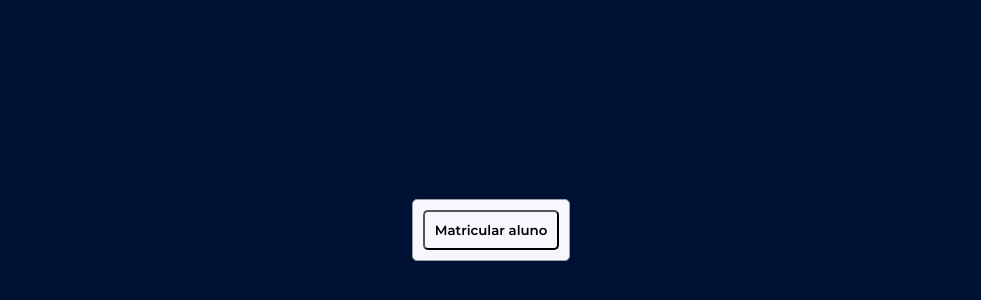
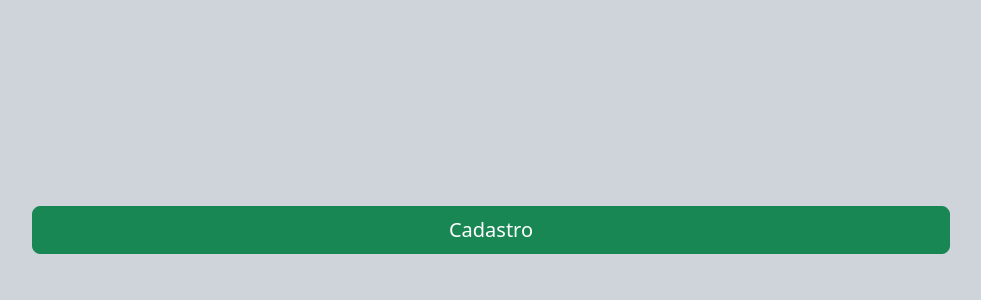
Before and after one commit to pv-toledo/DM_cadevre, a plain HTML site: page index.html in a window 1280 px wide. Shown: the part 170-470 px from the top of the page, without its empty margins (149-1130 px from the left). Drawn offline with nearby package versions, Linux system fonts and the light colour scheme.

Commit message:
atualização da página inicial e inseri um link em cadastro.html para voltar para a página inicial

```diff
--- a/index.html
+++ b/index.html
@@ -1,22 +1,33 @@
 <!DOCTYPE html>
 <html lang="en">
+
 <head>
     <meta charset="UTF-8">
     <meta name="viewport" content="width=device-width, initial-scale=1.0">
+    <link href="https://cdn.jsdelivr.net/npm/bootstrap@5.3.3/dist/css/bootstrap.min.css" rel="stylesheet"
+        integrity="sha384-QWTKZyjpPEjISv5WaRU9OFeRpok6YctnYmDr5pNlyT2bRjXh0JMhjY6hW+ALEwIH" crossorigin="anonymous">
     <link rel="stylesheet" href="style_index.css">
     <link rel="preconnect" href="https://fonts.googleapis.com">
     <link rel="preconnect" href="https://fonts.gstatic.com" crossorigin>
     <link href="https://fonts.googleapis.com/css2?family=Montserrat:ital,wght@0,100..900;1,100..900&display=swap"
-    rel="stylesheet">
+        rel="stylesheet">
     <title>Página inicial</title>
 </head>
-<body>
-    <div>
-        <button>
-            <a href="cadastro.html">Matricular aluno</a>
-        </button>
 
+<body class="bg-dark-subtle">
+    <div class="container-fluid vh-100 d-flex flex-column align-items-center">
+        <div class="row d-flex flex-grow-1 w-75">
+            <div class="col d-flex flex-column justify-content-center">
+                <button class="btn btn-success btn-lg"><a href="cadastro.html">Cadastro</a></button>
+            </div>
+        </div>
     </div>
 
+
+
+    <script src="https://cdn.jsdelivr.net/npm/bootstrap@5.3.3/dist/js/bootstrap.bundle.min.js"
+        integrity="sha384-YvpcrYf0tY3lHB60NNkmXc5s9fDVZLESaAA55NDzOxhy9GkcIdslK1eN7N6jIeHz"
+        crossorigin="anonymous"></script>
 </body>
+
 </html>
--- a/style_index.css
+++ b/style_index.css
@@ -1,91 +1,4 @@
-/* http://meyerweb.com/eric/tools/css/reset/
-   v2.0 | 20110126
-   License: none (public domain)
-*/
-
-html, body, div, span, applet, object, iframe,
-h1, h2, h3, h4, h5, h6, p, blockquote, pre,
-a, abbr, acronym, address, big, cite, code,
-del, dfn, em, img, ins, kbd, q, s, samp,
-small, strike, strong, sub, sup, tt, var,
-b, u, i, center,
-dl, dt, dd, ol, ul, li,
-fieldset, form, label, legend,
-table, caption, tbody, tfoot, thead, tr, th, td,
-article, aside, canvas, details, embed,
-figure, figcaption, footer, header, hgroup,
-menu, nav, output, ruby, section, summary,
-time, mark, audio, video {
-	margin: 0;
-	padding: 0;
-	border: 0;
-	font-size: 100%;
-	font: inherit;
-	vertical-align: baseline;
+button a {
+    text-decoration: none;
+    color: inherit;
 }
-/* HTML5 display-role reset for older browsers */
-article, aside, details, figcaption, figure,
-footer, header, hgroup, menu, nav, section {
-	display: block;
-}
-body {
-	line-height: 1;
-}
-ol, ul {
-	list-style: none;
-}
-blockquote, q {
-	quotes: none;
-}
-blockquote:before, blockquote:after,
-q:before, q:after {
-	content: '';
-	content: none;
-}
-table {
-	border-collapse: collapse;
-	border-spacing: 0;
-}
-
-/*-----------------------------------------------*/
-html{
-    font-family: "Montserrat", sans-serif;
-}
-
-body{
-    background-color: #001233;
-    display: flex;
-    justify-content: center;
-    align-items: center;
-    height: 100vh;
-}
-
-div {
-    background-color: #f8f7ff;
-    border: 1px solid #979dac;
-    border-radius: 5px;
-    display: flex;
-    justify-content: center;
-    align-items: center;
-    padding: 10px;
-
-}
-
-div a {
-    text-decoration: none;
-    color: black;
-    padding: 10px;
-}
-
-div button {
-    background-color: #f8f7ff;
-    display: flex;
-    border-radius: 5px;
-    /* margin-top: 15px; */
-    align-self: center;
-    text-align: center;
-    font-family: inherit;
-    font-weight: 600;
-    padding: 0px;
-
-}
```
Also changed, not shown: cadastro.html (+10 -0 lines).
